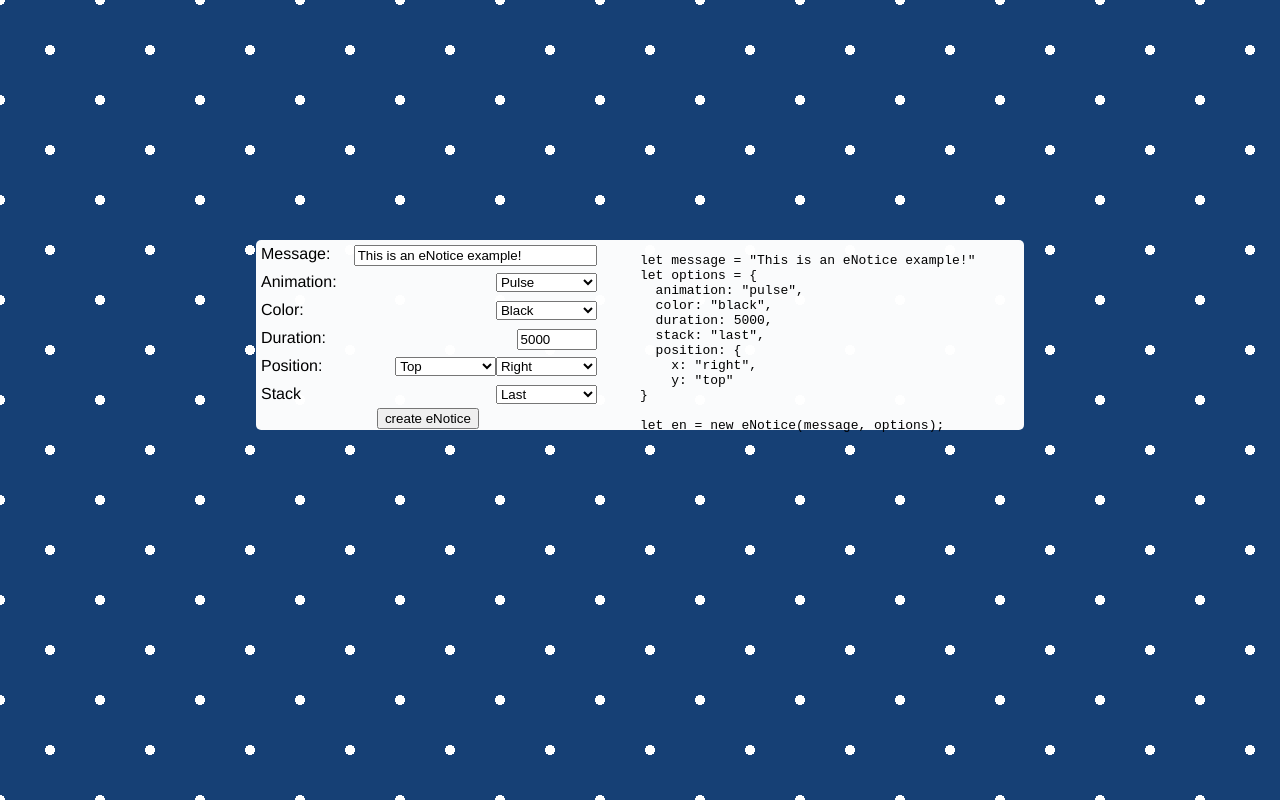
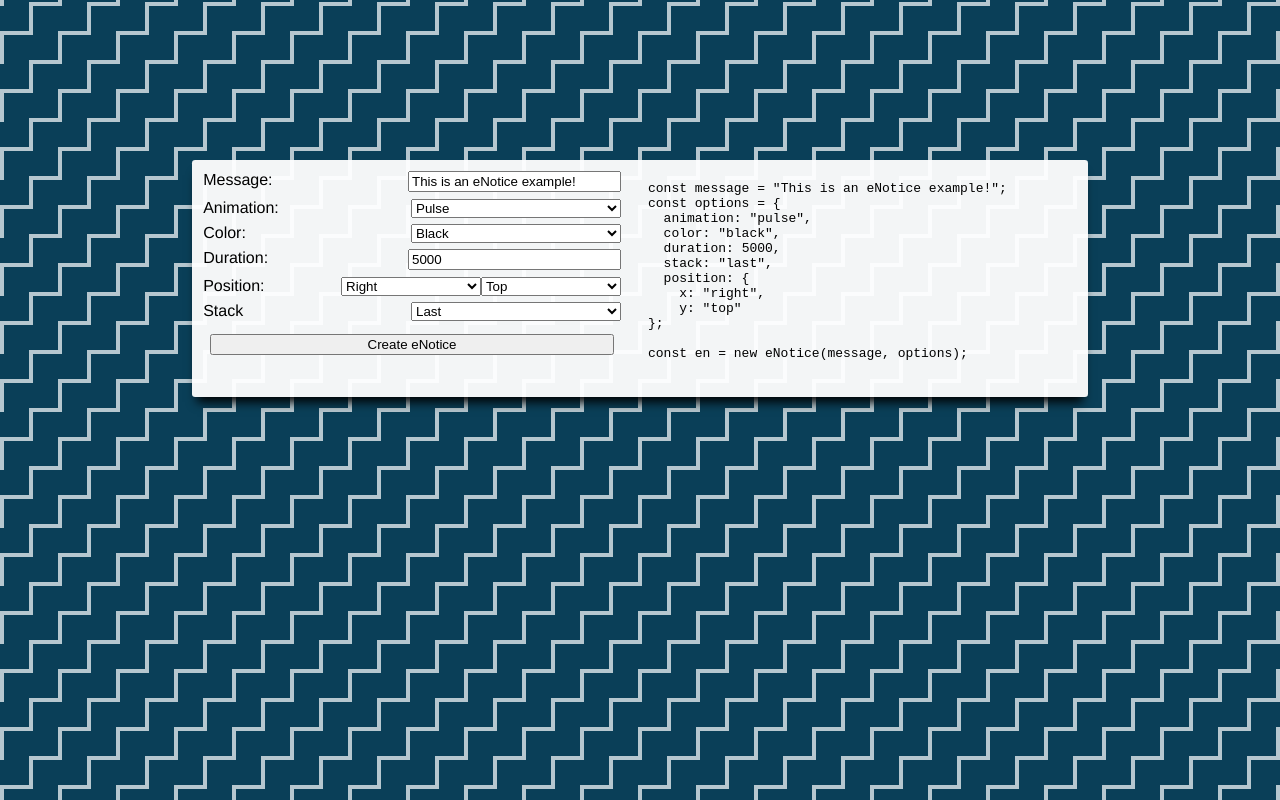
Before and after one commit to eduardomzhz/enotice, a plain HTML site: page index.html in a window 1280 px wide. Drawn offline with Linux system fonts and the light colour scheme.

Commit message:
Fix demo style

```diff
--- a/index.html
+++ b/index.html
@@ -62,12 +62,14 @@
             <option value="first">First</option>
           </select>
         </div>
-        <button type="button" id="button">create eNotice</button>
+        <div>
+          <button type="button" id="button">Create eNotice</button>
+        </div>
       </div>
       <div class="code">
         <pre>
-let message = <span id="message-value"></span>
-let options = {
+const message = <span id="message-value"></span>;
+const options = {
   animation: <span id="animation-value"></span>,
   color: <span id="color-value"></span>,
   duration: <span id="duration-value"></span>,
@@ -75,9 +77,9 @@ let options = {
   position: {
     x: <span id="x-value"></span>,
     y: <span id="y-value"></span>
-}
+};
 
-let en = new eNotice(message, options);
+const en = new eNotice(message, options);
         </pre>
       </div>
     </div>
--- a/styles/style.css
+++ b/styles/style.css
@@ -1,46 +1,50 @@
 body {
-  background:
-    radial-gradient(#ffffff 5px, transparent 3px),
-    radial-gradient(#ffffff 5px, transparent 3px),
-    #164075;
-  background-position: 0 0, 50px 50px;
-  background-size: 100px 100px;
+  background-color: #b6c7cf;
+  background-size: 58px 58px;
+  background-position:
+    0px 2px, 4px 35px, 29px 31px, 33px 6px,
+    0px 36px, 4px 2px, 29px 6px, 33px 30px;
+  background-image:
+    linear-gradient(335deg, #0a3f58 23px, transparent 23px),
+    linear-gradient(155deg, #0a3f58 23px, transparent 23px),
+    linear-gradient(335deg, #0a3f58 23px, transparent 23px),
+    linear-gradient(155deg, #0a3f58 23px, transparent 23px),
+    linear-gradient(335deg, #0a3f58 10px, transparent 10px),
+    linear-gradient(155deg, #0a3f58 10px, transparent 10px),
+    linear-gradient(335deg, #0a3f58 10px, transparent 10px),
+    linear-gradient(155deg, #0a3f58 10px, transparent 10px);
 }
 .content {
-  background: rgb(255, 255, 255, 0.98);
-  border-radius: 5px;
-  height: 10%;
-  min-height: 190px;
-  min-width: 700px;
+  background: rgb(255, 255, 255, 0.95);
+  border-radius: 0.2em;
+  box-shadow: 0 10px 10px -5px;
+  display: flex;
+  left: 0;
+  margin-left: auto;
+  margin-right: auto;
+  min-width: 50em;
   position: absolute;
-  right: 50%;
-  top: 30%;
-  transform: translateX(50%);
-  width: 60%;
+  right: 0;
+  top: 10em;
+  width: 70%;
+}
+.content > div {
+  flex: 1;
+  margin: 0.5em;
 }
 .code {
-  float: right;
-  width: 50%;
+  padding: 0 0.5em;
 }
 .form {
   font-family: Helvetica, sans-serif;
-  float: left;
-  width: 45%;
 }
 .form > div {
-  padding: 5px;
+  display: flex;
+  padding: 0.2em;
 }
-.form > div > input[type="text"] {
-  width: 70%
-}
-.form > div > select {
-  width: 30%
-}
-.form label ~ input,
-.form label ~ select {
-  float: right;
+.form > div > * {
+  flex: 1;
 }
 .form button {
-  position: relative;
-  left: 35%;
+  margin: 0.5em;
 }
```
